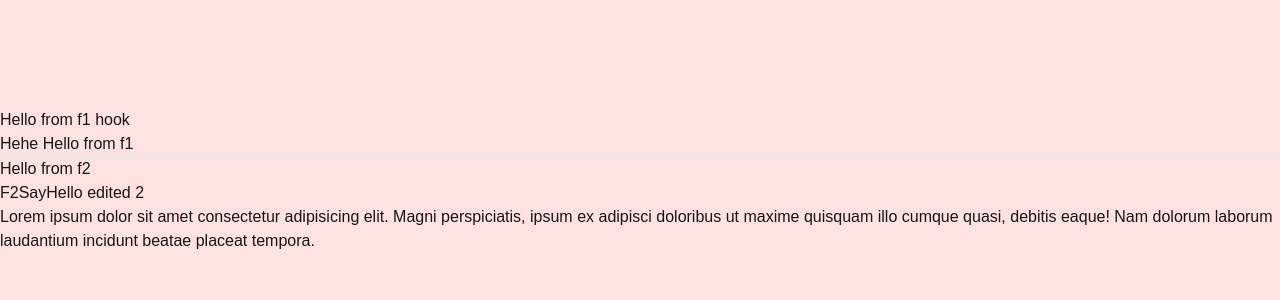
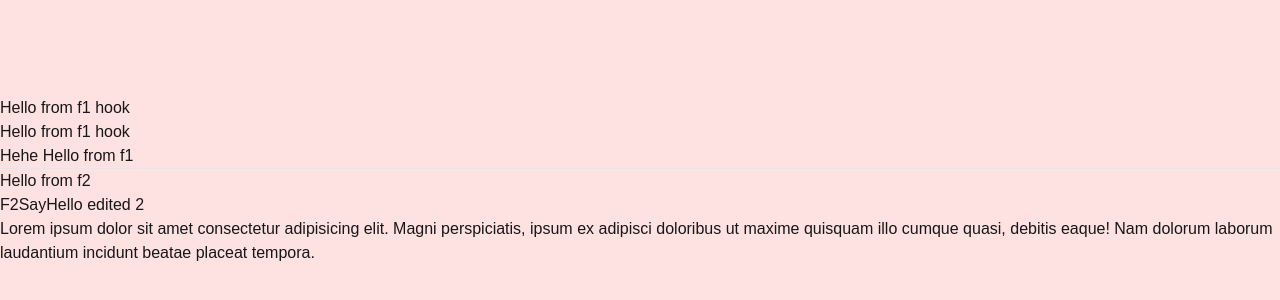
Before and after one commit to teq-hungpham/test, a Next.js app: page / in a window 1280 px wide. Shown: the part 220-520 px from the top of the page. Built offline with nearby package versions, Linux system fonts and the light colour scheme.

Commit message:
update base

```diff
--- a/src/pages/index.tsx
+++ b/src/pages/index.tsx
@@ -11,6 +11,7 @@ export default function Home() {
 			children={
 				<div>
 					<h2>{state}</h2>
+					<h3>{state}</h3>
 					<SayHelloComponent />
 					<hr />
 					<h2>{data}</h2>
```
